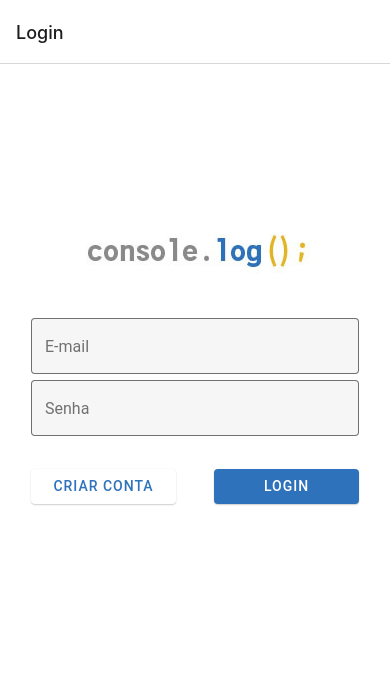
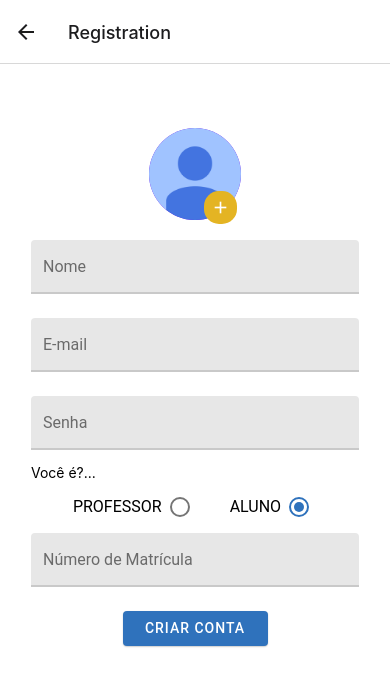
Before and after one commit to matheus-rubio/Matheus_Anthony_Marcos_Giovane, a React Native app in the folder Console.log-Front/: screen /Registration in a window 390 px wide. Shown: the top 686 px of the page. Built offline with nearby package versions, Linux system fonts and the light colour scheme.

Commit message:
Tela de cadastro de usuário

```diff
--- a/Console.log-Front/App.tsx
+++ b/Console.log-Front/App.tsx
@@ -1,7 +1,9 @@
 import React from 'react';
 import { NavigationContainer } from '@react-navigation/native';
 import { createNativeStackNavigator } from '@react-navigation/native-stack';
-import Login from './src/screens/Login';
+import Login from './src/screens/Login/Login';
+import Registration from './src/screens/Registration/Registration';
+import Home from './src/screens/Home/Home';
 
 const RootStack = createNativeStackNavigator();
 
@@ -10,6 +12,8 @@ const App: React.FC = () => {
     <NavigationContainer>
       <RootStack.Navigator initialRouteName="Login">
         <RootStack.Screen name="Login" component={Login} />
+        <RootStack.Screen name="Registration" component={Registration} />
+        <RootStack.Screen name="Home" component={Home} />
       </RootStack.Navigator>
     </NavigationContainer>
   );
--- /dev/null
+++ b/Console.log-Front/src/screens/Home/Home.tsx
@@ -0,0 +1,23 @@
+/* eslint-disable global-require */
+import { View, Text, StyleSheet, Image } from 'react-native';
+import React from 'react';
+import { Button, IconButton, TextInput } from 'react-native-paper';
+import { StatusBar } from 'expo-status-bar';
+
+const styles = StyleSheet.create({
+  container: {
+    flex: 1,
+    backgroundColor: '#fff',
+    alignItems: 'center',
+  },
+});
+
+const Home: React.FC = () => {
+  return (
+    <View style={styles.container}>
+      <Text>Home</Text>
+    </View>
+  );
+};
+
+export default Home;
--- a/Console.log-Front/src/screens/Login.tsx
+++ b/Console.log-Front/src/screens/Login/Login.tsx
@@ -1,8 +1,9 @@
 /* eslint-disable global-require */
 import { View, Text, StyleSheet, Image } from 'react-native';
 import React from 'react';
-import { Button, TextInput } from 'react-native-paper';
+import { Button, IconButton, TextInput } from 'react-native-paper';
 import { StatusBar } from 'expo-status-bar';
+import { useNavigation } from '@react-navigation/native';
 
 const styles = StyleSheet.create({
   container: {
@@ -13,11 +14,12 @@ const styles = StyleSheet.create({
 });
 
 const Login: React.FC = () => {
+  const navigation = useNavigation();
   return (
     <View style={styles.container}>
       <Image
         style={{ width: 234, height: 118, marginTop: 130 }}
-        source={require('../assets/console.log.png')}
+        source={require('../../assets/console-log.png')}
       />
       <TextInput
         mode="outlined"
@@ -27,6 +29,7 @@ const Login: React.FC = () => {
         style={{ width: 328, height: 54 }}
       />
       <TextInput
+        secureTextEntry
         mode="outlined"
         activeOutlineColor="#2F72BC"
         placeholder="Digite sua senha"
@@ -44,6 +47,9 @@ const Login: React.FC = () => {
           style={{ marginRight: 38, width: 145, height: 35 }}
           mode="contained"
           color="#FFFFFF"
+          onPress={() => {
+            navigation.navigate('Registration');
+          }}
         >
           <Text style={{ color: '#2F72BC' }}>Criar conta</Text>
         </Button>
@@ -51,6 +57,9 @@ const Login: React.FC = () => {
           style={{ width: 145, height: 35 }}
           mode="contained"
           color="#2F72BC"
+          onPress={() => {
+            navigation.navigate('Home');
+          }}
         >
           Login
         </Button>
--- /dev/null
+++ b/Console.log-Front/src/screens/Registration/Registration.tsx
@@ -0,0 +1,114 @@
+/* eslint-disable global-require */
+import { View, Text, StyleSheet, ScrollView } from 'react-native';
+import React from 'react';
+import {
+  Avatar,
+  Button,
+  IconButton,
+  RadioButton,
+  TextInput,
+} from 'react-native-paper';
+
+const styles = StyleSheet.create({
+  container: {
+    flexGrow: 1,
+    backgroundColor: '#fff',
+    alignItems: 'center',
+  },
+});
+
+const Registration: React.FC = () => {
+  const [userType, setUserType] = React.useState('Aluno');
+  return (
+    <ScrollView contentContainerStyle={styles.container}>
+      <View>
+        <Avatar.Image
+          style={{ marginTop: 64, marginBottom: 20 }}
+          size={92}
+          source={require('../../assets/no-profile-photo.jpg')}
+        />
+        <IconButton
+          icon="plus"
+          style={{
+            backgroundColor: '#E4B423',
+            width: 33,
+            height: 33,
+            position: 'absolute',
+            marginTop: 127,
+            marginLeft: 55,
+          }}
+          color="#FFFFFF"
+          size={20}
+          onPress={() => console.log('EXECUTA A FUNÇÃO DE ADICIONAR IMAGEM')}
+        />
+      </View>
+      <TextInput
+        mode="flat"
+        activeUnderlineColor="#2F72BC"
+        placeholder="Digite seu nome"
+        label="Nome"
+        style={{ width: 328, height: 54, marginBottom: 24 }}
+      />
+      <TextInput
+        mode="flat"
+        activeUnderlineColor="#2F72BC"
+        placeholder="Digite seu e-mail"
+        label="E-mail"
+        style={{ width: 328, height: 54, marginBottom: 24 }}
+      />
+      <TextInput
+        secureTextEntry
+        mode="flat"
+        activeUnderlineColor="#2F72BC"
+        placeholder="Digite a senha desejada"
+        label="Senha"
+        style={{ width: 328, height: 54 }}
+      />
+      <View style={{ marginTop: 13.5, width: 328 }}>
+        <View style={{ alignSelf: 'flex-start' }}>
+          <Text>Você é?...</Text>
+        </View>
+        <RadioButton.Group
+          onValueChange={newValue => setUserType(newValue)}
+          value={userType}
+        >
+          <View
+            style={{
+              display: 'flex',
+              flexDirection: 'row',
+              alignItems: 'center',
+              justifyContent: 'center',
+            }}
+          >
+            <RadioButton.Item
+              color="#2F72BC"
+              label="PROFESSOR"
+              value="Professor"
+            />
+            <RadioButton.Item color="#2F72BC" label="ALUNO" value="Aluno" />
+          </View>
+        </RadioButton.Group>
+      </View>
+      <TextInput
+        mode="flat"
+        activeUnderlineColor="#2F72BC"
+        placeholder="Digite seu número de matrícula"
+        keyboardType="phone-pad"
+        label="Número de Matrícula"
+        style={{ width: 328, height: 54, marginBottom: 24 }}
+      />
+      <Button
+        style={{ width: 145, height: 35 }}
+        mode="contained"
+        color="#2F72BC"
+        onPress={() => {
+          console.log('EXECUTA FUNÇÃO DE REGISTRO DE USUARIO');
+        }}
+      >
+        <Text style={{ color: '#FFFFFF' }}>Criar conta</Text>
+      </Button>
+    </ScrollView>
+  );
+};
+
+export default Registration;
```
Also changed, not shown: Console.log-Front/src/assets/console-log.png (renamed from Console.log-Front/src/assets/console.log.png), Console.log-Front/src/assets/no-profile-photo.jpg (added).
